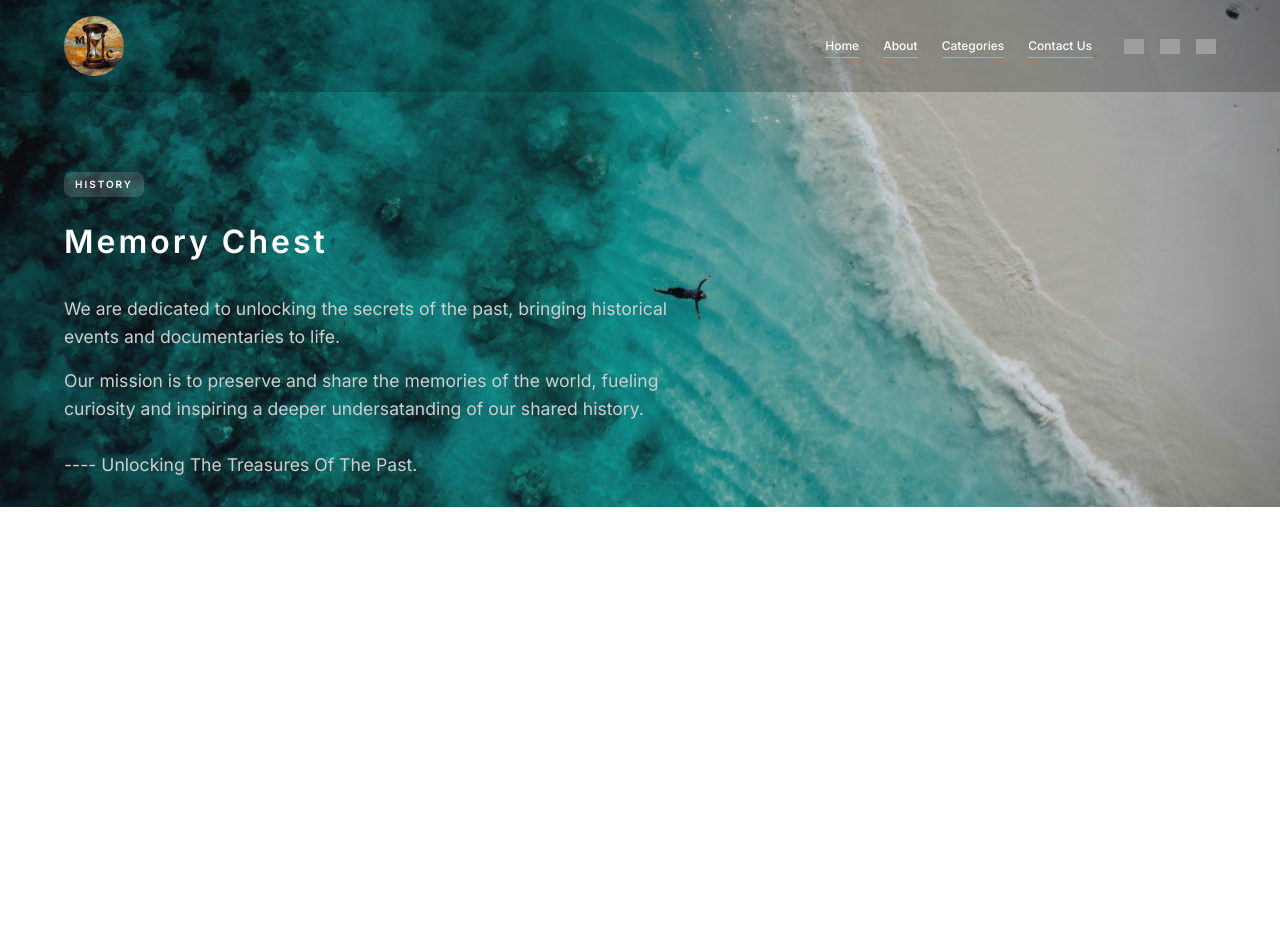
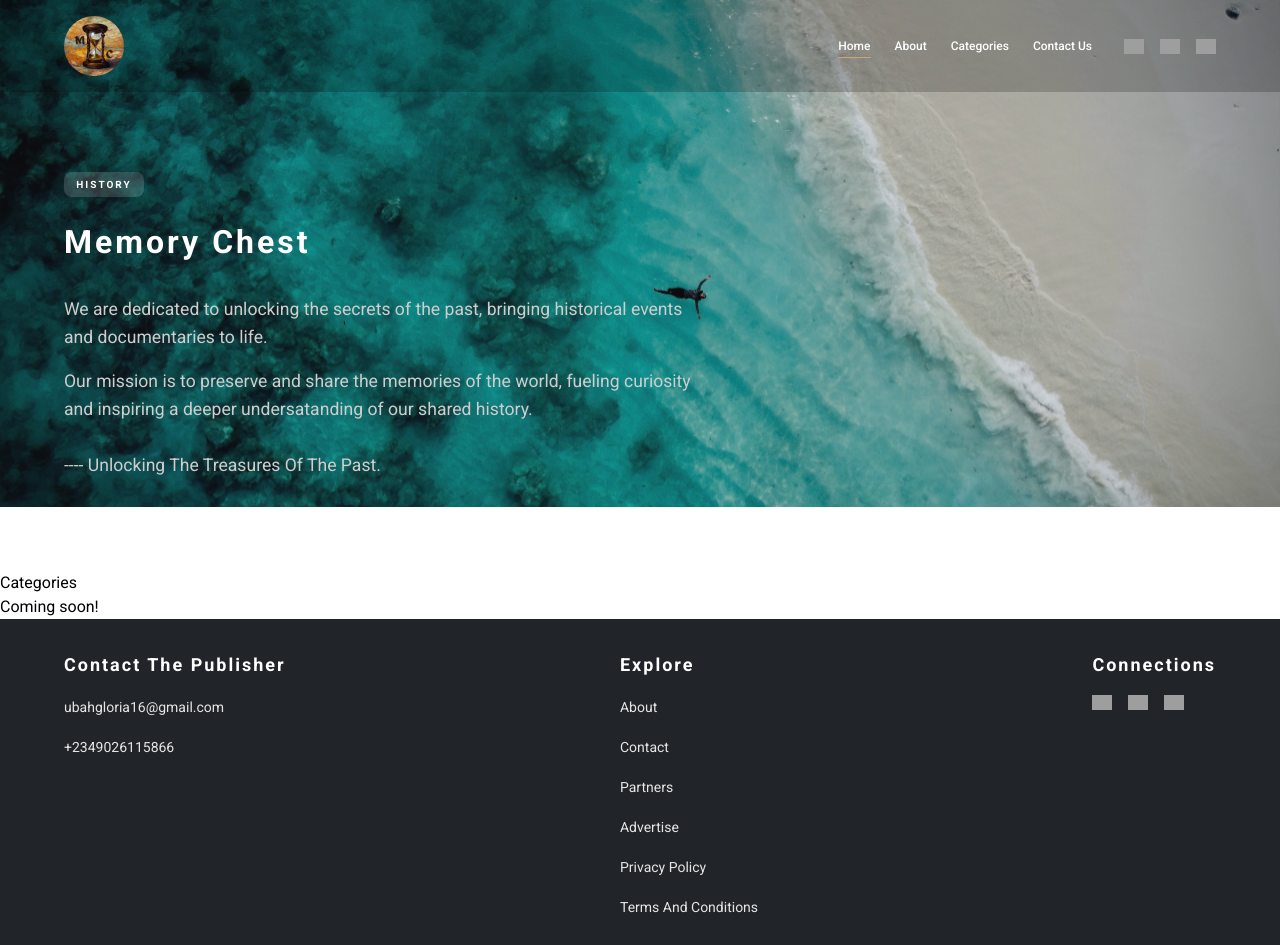
Before and after one commit to daisy28/memorychest, a Next.js app: page /categories in a window 1280 px wide. Before the commit this address had no page. Shown: the top 945 px of the page. Built offline with nearby package versions, Linux system fonts and the light colour scheme; grey boxes are pictures that could not be loaded.

Commit message:
Minor fix

```diff
--- /dev/null
+++ b/app/about/page.tsx
@@ -0,0 +1,11 @@
+import React from 'react'
+
+const About = () => {
+  return (
+       <div>About
+            <p>Coming soon!</p>
+    </div>
+  )
+}
+
+export default About;
--- /dev/null
+++ b/app/categories/page.tsx
@@ -0,0 +1,11 @@
+import React from 'react'
+
+const Categories = () => {
+  return (
+    <div>Categories
+          <p>Coming soon!</p>
+    </div>
+  )
+}
+
+export default Categories
--- a/app/component/footer.tsx
+++ b/app/component/footer.tsx
@@ -1,8 +1,58 @@
+import Image from 'next/image';
+import Link from 'next/link';
 import React from 'react'
 
 const Footer = () => {
   return (
-    <div className={`bg-black h-[100px] p-4`}>Footer</div>
+    <footer className={`bg-[#212529]`}>
+      <div className={`p-4 py-8 md:px-[4rem] flex flex-col gap-[2rem] md:flex-row md:justify-between md:items-start`}>
+        <div className={`flex gap-4 justify-center flex-col md:justify-start `}>
+          <h1 className={`text-[#fff] text-[18px] font-[600] tracking-[2px] leading-[28px] capitalize`}>Contact the publisher</h1>
+          <p className={`text-[#e5e5e5] text-[14px] font-[400] leading-[24px] `}>ubahgloria16@gmail.com</p>
+          <p className={`text-[#e5e5e5] text-[14px] font-[400] leading-[24px]`}>+2349026115866</p>
+        </div>
+        <div className={`flex gap-4 justify-center flex-col md:justify-start`}>
+          <h1 className={`text-[#fff] text-[18px] font-[600] tracking-[2px] leading-[28px] capitalize`}>Explore</h1>
+          <Link href="/about" className={`text-[#e5e5e5] text-[14px] font-[400] leading-[24px] capitalize`}>about</Link>
+          <Link href="/contact" className={`text-[#e5e5e5] text-[14px] font-[400] leading-[24px] capitalize`}>contact</Link>
+          <Link href="" className={`text-[#e5e5e5] text-[14px] font-[400] leading-[24px] capitalize`}>partners</Link>
+          <Link href="" className={`text-[#e5e5e5] text-[14px] font-[400] leading-[24px] capitalize`}>advertise</Link>
+          <Link href="" className={`text-[#e5e5e5] text-[14px] font-[400] leading-[24px] capitalize`}>privacy policy</Link>
+          <Link href="" className={`text-[#e5e5e5] text-[14px] font-[400] leading-[24px] capitalize`}>terms and conditions</Link>
+
+        </div>
+        <div className={`flex gap-4 justify-center flex-col md:justify-start`}>
+          <h1 className={`text-[#fff] text-[18px] font-[600] tracking-[2px] leading-[28px] capitalize`}>Connections</h1>
+          <div className={`flex gap-4 items-center`}>
+            <Link href="https://www.facebook.com/nollymovie">
+                   <Image
+                     src="/facebook.svg"
+                     width={20}
+                     height={20}
+                     alt="Facebook link icon"
+                   />
+                 </Link>
+                 <Link href="https://www.youtube.com/@memorychesty">
+                   <Image
+                     src="/youtube.svg"
+                     width={20}
+                     height={20}
+                     alt="Youtube link icon"
+                   />
+                 </Link>
+                 <Link href="https://www.twitter.com/memorychesty">
+                   <Image
+                     src="/twitter.svg"
+                     width={20}
+                     height={20}
+                     alt="Twitter link icon"
+                   />
+                 </Link>
+          </div>
+        </div>
+      </div>
+      <div className={`flex justify-center items-center bg-[#343a40] p-4 py-6`}><p className={`text-[#e5e5e5] font-[600] text-[14px] leading-[28px] tracking-[2px]`}> &copy;memorychest&nbsp;{new Date().getFullYear()}</p></div>
+    </footer>
   )
 }
 
--- a/app/component/navbar.tsx
+++ b/app/component/navbar.tsx
@@ -2,8 +2,8 @@
 import React, { useState } from 'react';
 import Link  from 'next/link';
 import Image from 'next/image';
-import style from "../style.module.css";
-import { useRouter } from 'next/navigation';
+import style from "./style.module.css";
+// import { useRouter } from 'next/navigation';
 
 const Navigation = () => {
   const [toggle, setToggle] = useState(false);
@@ -41,13 +41,13 @@ const Navigation = () => {
               <Link href="/" className={`border-b border-[#d4a373] pb-1`}>home</Link>
             </li>
             <li>
-              <Link href="/about" className={`border-b border-[#d4a373] pb-1`}>about</Link>
+              <Link href="/about" className={`pb-1`}>about</Link>
             </li>
             <li>
-              <Link href="/categories" className={`border-b border-[#d4a373] pb-1`}>categories</Link>
+              <Link href="/categories" className={`pb-1`}>categories</Link>
             </li>
             <li>
-              <Link href="/contact" className={`border-b border-[#d4a373] pb-1`}>contact us</Link>
+              <Link href="/contact" className={`pb-1`}>contact us</Link>
             </li>
           </ul>
                </div>
--- a/app/component/popular.tsx
+++ b/app/component/popular.tsx
@@ -74,7 +74,7 @@ const Popular = () => {
             width={20}
             height={20}
             alt="random picture"
-            className={`rounded-[5px] h-[300px] w-full object-cover mb-4`}
+            className={`rounded-t-[5px] h-[300px] w-full object-cover mb-4`}
           />
             <div className={`absolute bg-[rgba(255,255,255,0.2)] rounded-[8px] py-[6px] px-[10px] flex justify-center items-center text-center right-[20px] top-[20px]`}><p className={`text-[#fff] font-[600] text-[10px] tracking-[2px] uppercase`}>{posts.categories}</p></div>
             <div className={`p-4`}>
--- a/app/component/style.module.css
+++ b/app/component/style.module.css
@@ -1,7 +1,11 @@
+.backgroundImg {
+     background-image: url("/Image.svg");
+     background-size: cover;
+     background-repeat: no-repeat;
+}
+
 .articleBackground {
      background-image: url("/Image (2).svg");
      background-size: cover;
      background-repeat: no-repeat;
-     /* height: 400px; */
-
 }
--- /dev/null
+++ b/app/contact/page.tsx
@@ -0,0 +1,11 @@
+import React from 'react'
+
+const Contact = () => {
+  return (
+    <div>Contact
+          <p>Coming soon!</p>
+    </div>
+  )
+}
+
+export default Contact
--- a/app/layout.tsx
+++ b/app/layout.tsx
@@ -18,7 +18,7 @@ export default function RootLayout({
 }) {
   return (
     <html lang="en">
-      <body className={inter.className}>
+      <body className={``}>
         <Navigation />
         {children}
         <Footer />
--- a/app/style.module.css
+++ /dev/null
@@ -1,5 +0,0 @@
-.backgroundImg {
-     background-image: url("/Image.svg");
-     background-size: cover;
-     background-repeat: no-repeat;
-}
```
Also changed, not shown: app/about/about.tsx (deleted).
